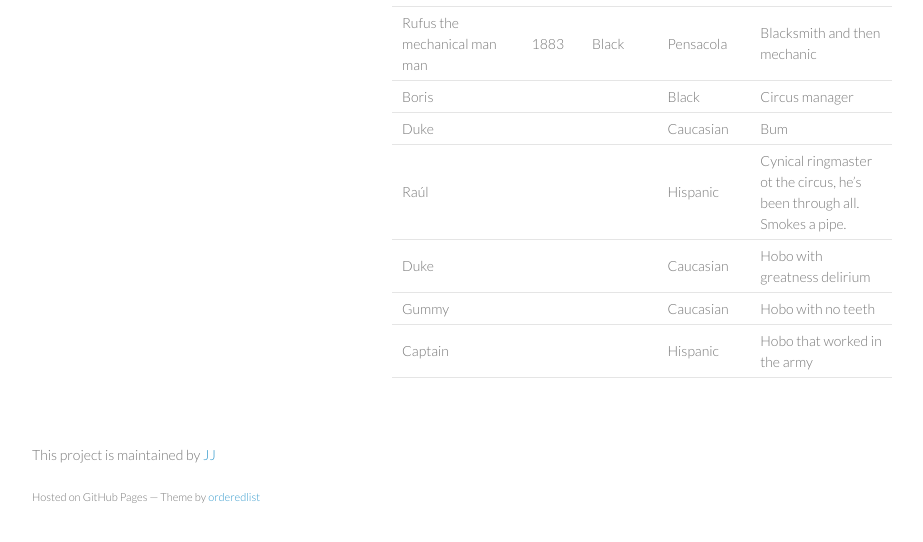
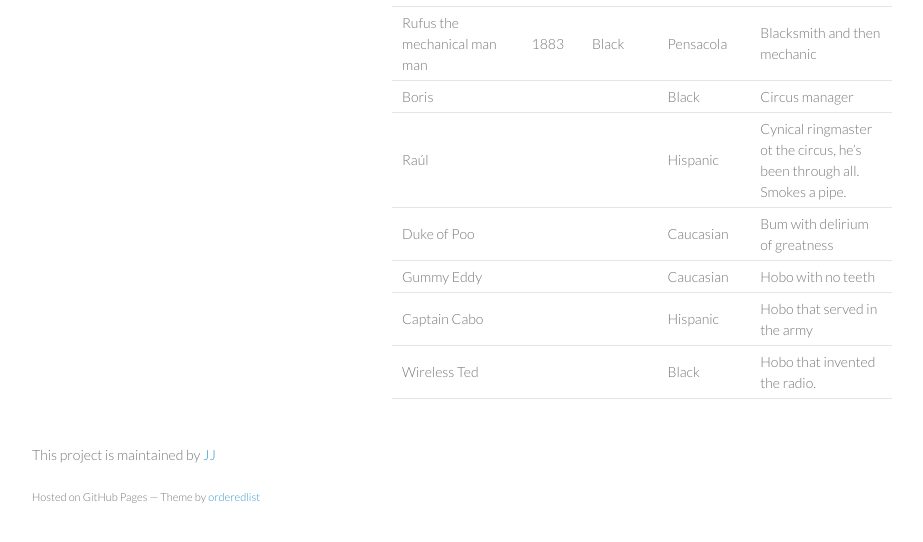
Before and after one commit to JJ/hoborg, a Jekyll site: the page built from text/characters.md, in a window 1280 px wide, cut to the strip 324-866 px from the top of the page. Shown: the whole strip, without its empty margins (178-1101 px from the left). Built offline with Jekyll 4.4.1, drawn with Linux system fonts in a browser that asks for light colours.

Commit message:
Sync text/characters.md from master to gh-pages

```diff
--- a/text/characters.md
+++ b/text/characters.md
@@ -10,8 +10,8 @@ Frank Rivers aka Fulgencio Rivera aka Fulgencio Ribera | 1892 | Hispanic | Berna
 Manuel the Mechanical Man | 1908 | Mech | Pensacola Naval Yards | A roving robot
 Rufus the mechanical man man | 1883 | Black | Pensacola | Blacksmith and then mechanic
 Boris | | | Black | Circus manager
-Duke | | | Caucasian | Bum
 Raúl  | | | Hispanic | Cynical ringmaster ot the circus, he's been through all. Smokes a pipe.
-Duke ||| Caucasian | Hobo with greatness delirium
-Gummy ||| Caucasian | Hobo with no teeth
-Captain ||| Hispanic | Hobo that worked in the army
+Duke of Poo ||| Caucasian | Bum with  delirium of greatness
+Gummy Eddy ||| Caucasian | Hobo with no teeth
+Captain Cabo||| Hispanic | Hobo that served in the army
+Wireless Ted ||| Black | Hobo that invented the radio.
```
